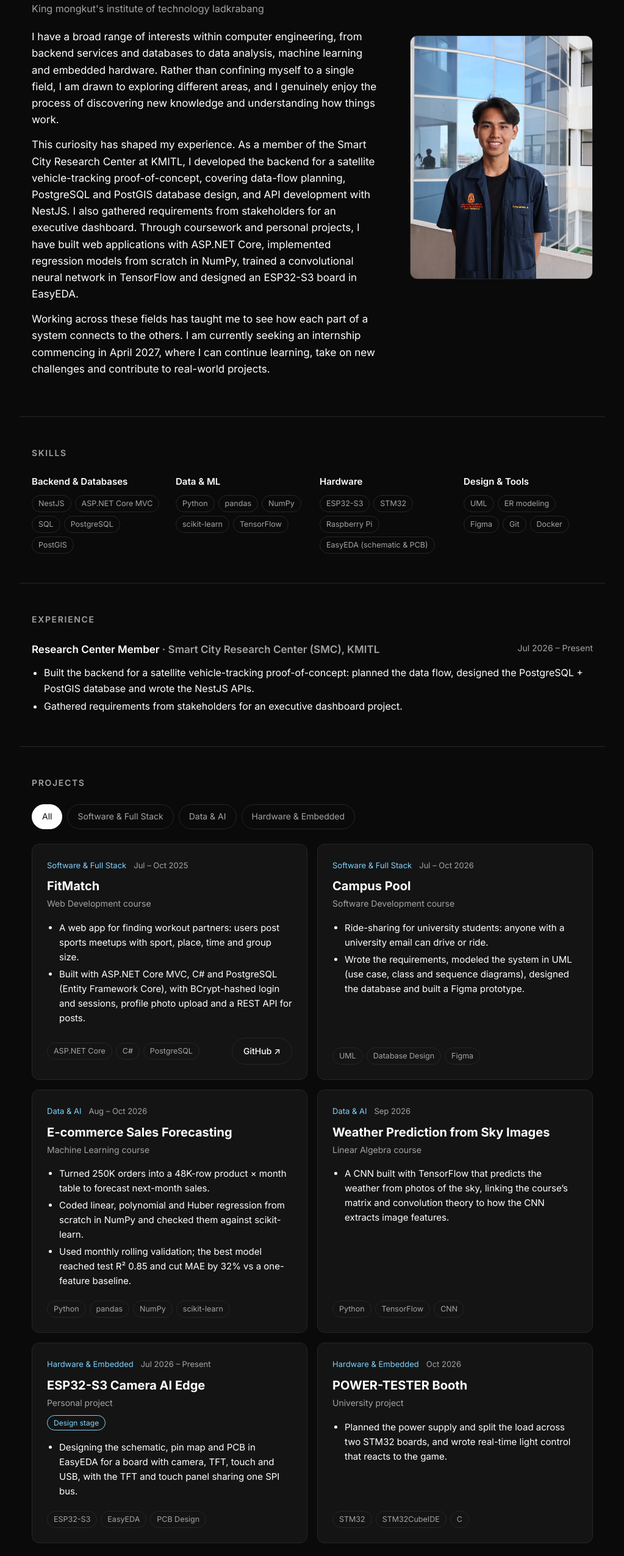
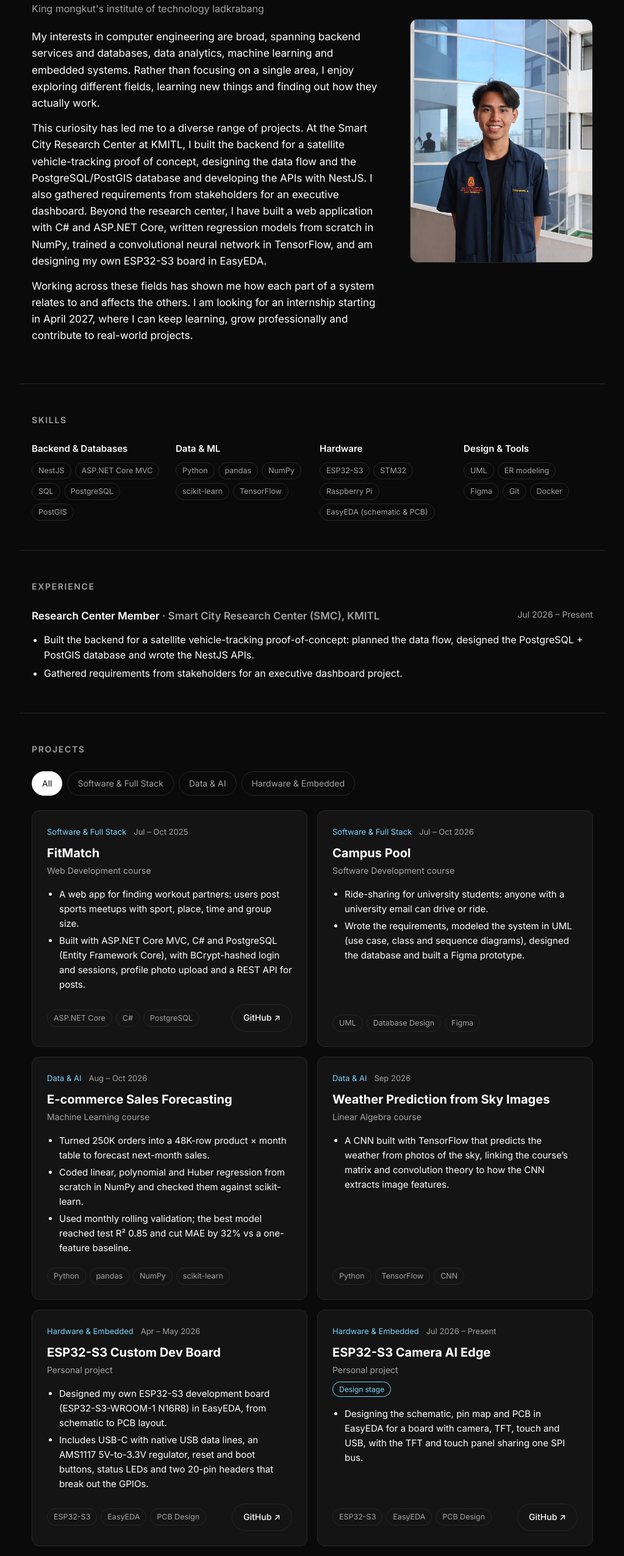
Before and after one commit to ChitsanupongPreecharat/Portfolio, a React (Vite) app: page / in a window 1280 px wide. Shown: the part 244-2796 px from the top of the page at 61% size, without its empty margins (128-1151 px from the left). Built offline with nearby package versions, Linux system fonts and the light colour scheme.

Commit message:
add HW Project

```diff
--- a/src/data/projects.js
+++ b/src/data/projects.js
@@ -11,14 +11,14 @@ export const profile = {
   },
   intro: {
     en: [
-      'I have a broad range of interests within computer engineering, from backend services and databases to data analysis, machine learning and embedded hardware. Rather than confining myself to a single field, I am drawn to exploring different areas, and I genuinely enjoy the process of discovering new knowledge and understanding how things work.',
-      'This curiosity has shaped my experience. As a member of the Smart City Research Center at KMITL, I developed the backend for a satellite vehicle-tracking proof-of-concept, covering data-flow planning, PostgreSQL and PostGIS database design, and API development with NestJS. I also gathered requirements from stakeholders for an executive dashboard. Through coursework and personal projects, I have built web applications with ASP.NET Core, implemented regression models from scratch in NumPy, trained a convolutional neural network in TensorFlow and designed an ESP32-S3 board in EasyEDA.',
-      'Working across these fields has taught me to see how each part of a system connects to the others. I am currently seeking an internship commencing in April 2027, where I can continue learning, take on new challenges and contribute to real-world projects.',
+      'My interests in computer engineering are broad, spanning backend services and databases, data analytics, machine learning and embedded systems. Rather than focusing on a single area, I enjoy exploring different fields, learning new things and finding out how they actually work.',
+      'This curiosity has led me to a diverse range of projects. At the Smart City Research Center at KMITL, I built the backend for a satellite vehicle-tracking proof of concept, designing the data flow and the PostgreSQL/PostGIS database and developing the APIs with NestJS. I also gathered requirements from stakeholders for an executive dashboard. Beyond the research center, I have built a web application with C# and ASP.NET Core, written regression models from scratch in NumPy, trained a convolutional neural network in TensorFlow, and am designing my own ESP32-S3 board in EasyEDA.',
+      'Working across these fields has shown me how each part of a system relates to and affects the others. I am looking for an internship starting in April 2027, where I can keep learning, grow professionally and contribute to real-world projects.',
     ],
     th: [
-      'ผมมีความสนใจในหลากหลายสาขาของวิศวกรรมคอมพิวเตอร์ ตั้งแต่ระบบ backend และฐานข้อมูล การวิเคราะห์ข้อมูลและ machine learning ไปจนถึงฮาร์ดแวร์แบบ embedded แทนที่จะจำกัดตัวเองไว้ในสายใดสายหนึ่ง ผมเลือกที่จะเรียนรู้หลายด้าน เพราะผมสนุกกับการค้นพบความรู้ใหม่ ๆ และการทำความเข้าใจว่าสิ่งต่าง ๆ ทำงานอย่างไร',
-      'ความสนใจนี้หล่อหลอมประสบการณ์ของผม ในฐานะสมาชิกศูนย์วิจัยเมืองอัจฉริยะ สจล. ผมได้พัฒนา backend สำหรับระบบต้นแบบติดตามยานพาหนะผ่านดาวเทียม ตั้งแต่การวางแผน data flow การออกแบบฐานข้อมูล PostgreSQL และ PostGIS ไปจนถึงการพัฒนา API ด้วย NestJS รวมถึงได้รวบรวม requirement จากผู้มีส่วนเกี่ยวข้องสำหรับ dashboard ผู้บริหาร นอกจากนี้ จากรายวิชาและโปรเจกต์ส่วนตัว ผมได้พัฒนาเว็บแอปพลิเคชันด้วย ASP.NET Core เขียนโมเดล regression ด้วย NumPy โดยไม่พึ่งไลบรารีสำเร็จรูป เทรน convolutional neural network ด้วย TensorFlow และออกแบบบอร์ด ESP32-S3 ด้วย EasyEDA',
-      'การได้ทำงานข้ามหลายสาขาทำให้ผมมองเห็นว่าแต่ละส่วนของระบบเชื่อมโยงกันอย่างไร ปัจจุบันผมกำลังมองหาโอกาสฝึกงานที่เริ่มต้นในเดือนเมษายน 2570 เพื่อเรียนรู้อย่างต่อเนื่อง รับมือกับความท้าทายใหม่ ๆ และร่วมพัฒนางานจริง',
+      'ผมมีความสนใจในวิศวกรรมคอมพิวเตอร์อย่างกว้างขวาง ครอบคลุมทั้งระบบ backend และฐานข้อมูล การวิเคราะห์ข้อมูล machine learning และระบบ embedded แทนที่จะมุ่งเน้นเพียงด้านเดียว ผมชอบสำรวจสาขาต่าง ๆ เรียนรู้สิ่งใหม่ และค้นหาว่าสิ่งเหล่านั้นทำงานอย่างไรจริง ๆ',
+      'ความอยากรู้นี้พาผมไปสู่โปรเจกต์ที่หลากหลาย ที่ศูนย์วิจัยเมืองอัจฉริยะ สจล. ผมได้พัฒนา backend สำหรับระบบต้นแบบติดตามยานพาหนะผ่านดาวเทียม โดยออกแบบ data flow และฐานข้อมูล PostgreSQL/PostGIS และพัฒนา API ด้วย NestJS รวมถึงได้รวบรวม requirement จากผู้มีส่วนเกี่ยวข้องสำหรับ dashboard ผู้บริหาร นอกเหนือจากงานที่ศูนย์วิจัย ผมได้พัฒนาเว็บแอปพลิเคชันด้วย C# และ ASP.NET Core เขียนโมเดล regression เองตั้งแต่ต้นด้วย NumPy เทรน convolutional neural network ด้วย TensorFlow และกำลังออกแบบบอร์ด ESP32-S3 ของตัวเองด้วย EasyEDA',
+      'การได้ทำงานข้ามหลายสาขาทำให้ผมเห็นว่าแต่ละส่วนของระบบเกี่ยวข้องและส่งผลต่อกันอย่างไร ผมกำลังมองหาโอกาสฝึกงานที่เริ่มต้นในเดือนเมษายน 2570 ซึ่งผมจะได้เรียนรู้อย่างต่อเนื่อง เติบโตในสายอาชีพ และร่วมพัฒนางานจริง',
     ],
   },
   photo: 'profile.jpg',
@@ -127,6 +127,24 @@ export const projects = [
     github: '',
   },
   {
+    title: 'ESP32-S3 Custom Dev Board',
+    category: 'Hardware & Embedded',
+    context: { en: 'Personal project', th: 'โปรเจกต์ส่วนตัว' },
+    period: 'Apr – May 2026',
+    points: [
+      {
+        en: 'Designed my own ESP32-S3 development board (ESP32-S3-WROOM-1 N16R8) in EasyEDA, from schematic to PCB layout.',
+        th: 'ออกแบบบอร์ดพัฒนา ESP32-S3 ของตัวเอง (ESP32-S3-WROOM-1 N16R8) ใน EasyEDA ตั้งแต่ schematic จนถึง PCB layout',
+      },
+      {
+        en: 'Includes USB-C with native USB data lines, an AMS1117 5V-to-3.3V regulator, reset and boot buttons, status LEDs and two 20-pin headers that break out the GPIOs.',
+        th: 'มี USB-C ที่ต่อสาย data เข้า native USB, วงจรแปลงไฟ 5V เป็น 3.3V ด้วย AMS1117, ปุ่ม reset และ boot, LED แสดงสถานะ และ header 20 ขาสองแถวสำหรับใช้งาน GPIO',
+      },
+    ],
+    tags: ['ESP32-S3', 'EasyEDA', 'PCB Design'],
+    github: 'https://github.com/ChitsanupongPreecharat/ESP32-Custom-Design',
+  },
+  {
     title: 'ESP32-S3 Camera AI Edge',
     category: 'Hardware & Embedded',
     context: { en: 'Personal project', th: 'โปรเจกต์ส่วนตัว' },
@@ -139,7 +157,7 @@ export const projects = [
       },
     ],
     tags: ['ESP32-S3', 'EasyEDA', 'PCB Design'],
-    github: '',
+    github: 'https://github.com/ChitsanupongPreecharat/ESP32-AdgeAI-design',
   },
   {
     title: 'POWER-TESTER Booth',
```
